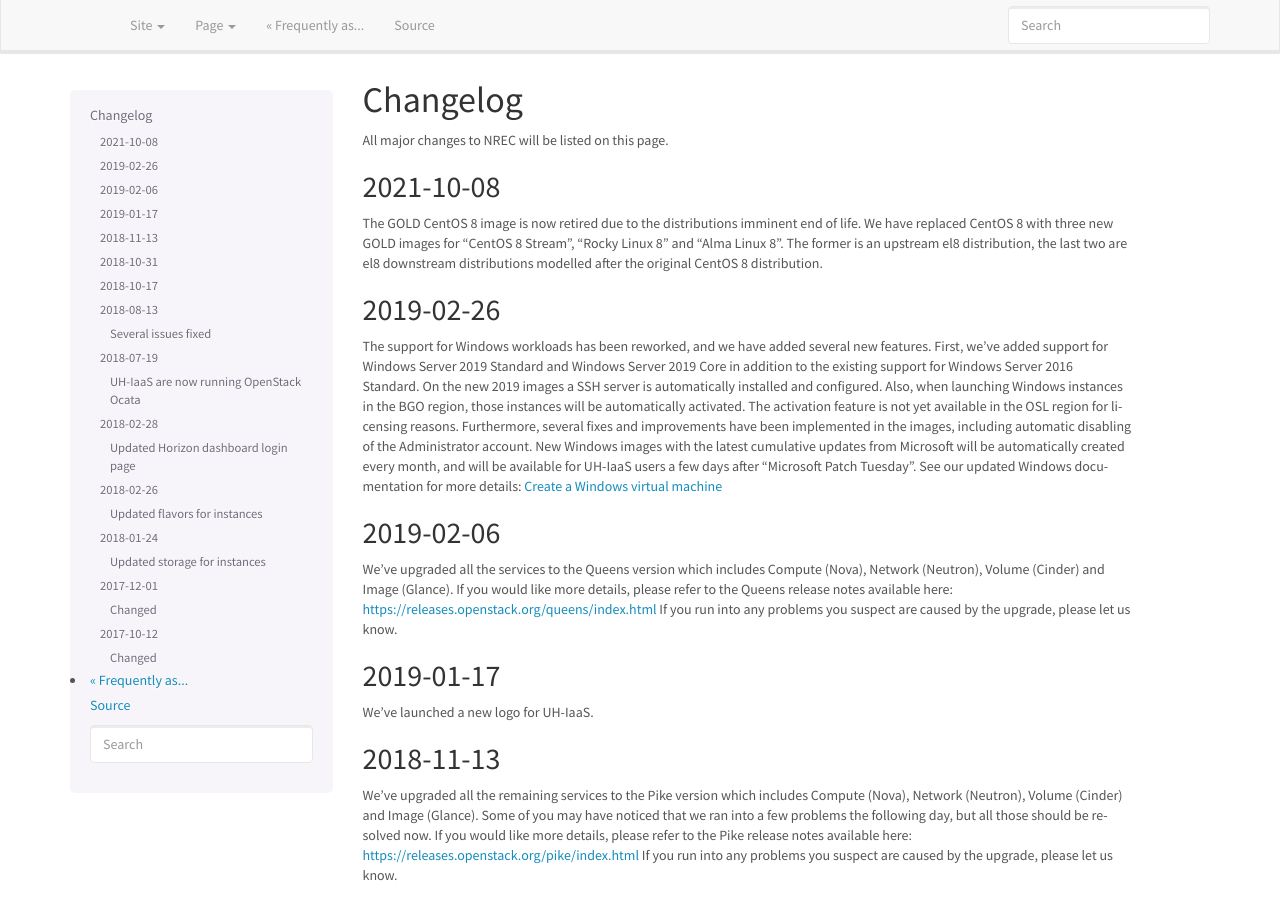
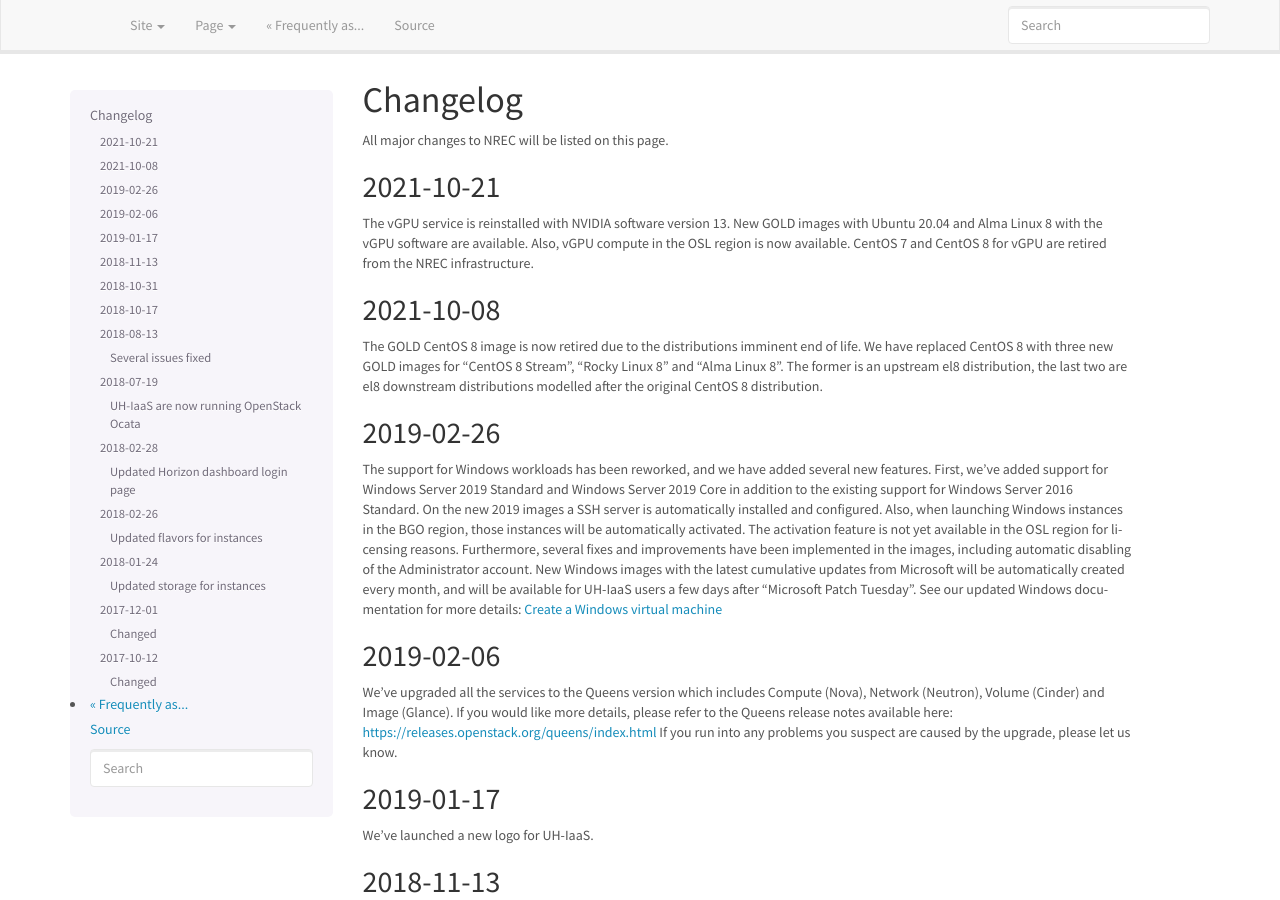
Before and after one commit to norcams/docs-enduser, a Sphinx documentation site: the page built from docs/changelog.rst, in a window 1280 px wide and 900 px high. Built offline with Sphinx 7.4.7, drawn with Linux system fonts in a browser that asks for light colours.

Commit message:
update changelog with vgpu updates

```diff
--- a/docs/changelog.rst
+++ b/docs/changelog.rst
@@ -3,6 +3,15 @@ Changelog
 =========
 
 All major changes to NREC will be listed on this page.
+
+
+2021-10-21
+==========
+
+The vGPU service is reinstalled with NVIDIA software version 13. New GOLD images
+with Ubuntu 20.04 and Alma Linux 8 with the vGPU software are available. Also,
+vGPU compute in the OSL region is now available. CentOS 7 and CentOS 8 for vGPU
+are retired from the NREC infrastructure.
 
 
 2021-10-08
```
